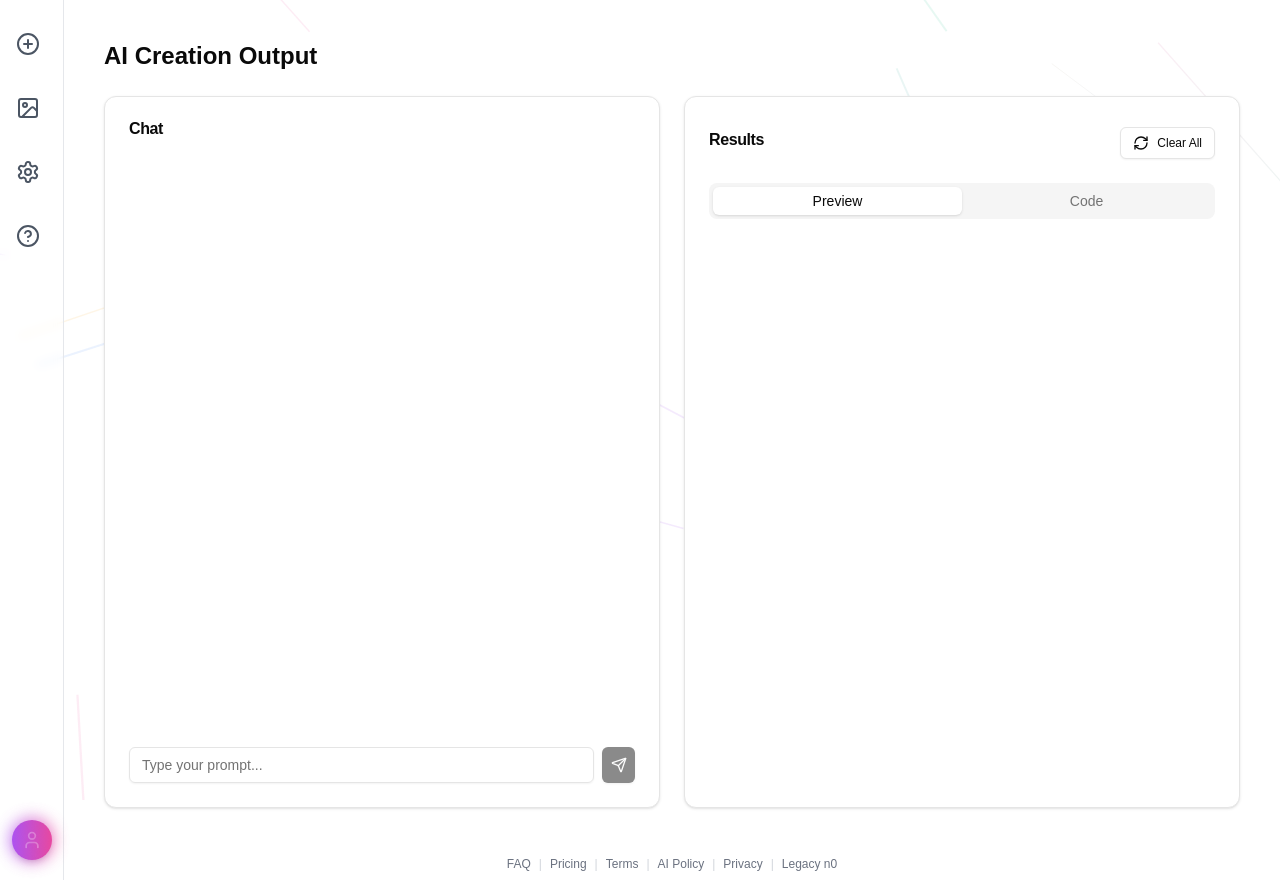
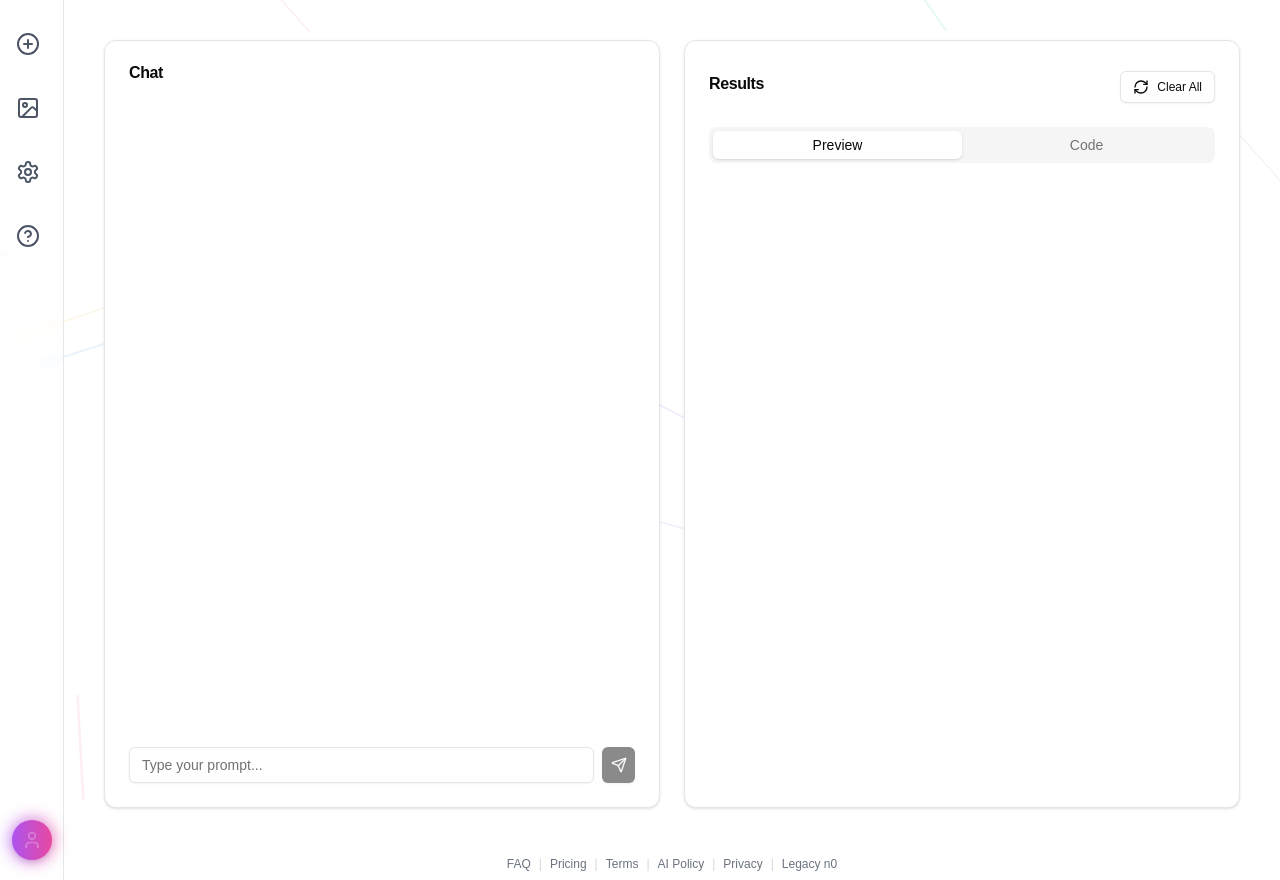
Before and after one commit to Morojc/N0.DEV, a Next.js app: page /ai-creation-output in a window 1280 px wide. Built offline with nearby package versions, Linux system fonts and the light colour scheme.

Commit message:
Remove the ai creation page header title.

```diff
--- a/app/ai-creation-output/page.tsx
+++ b/app/ai-creation-output/page.tsx
@@ -75,7 +75,6 @@ export default function AICreationOutput() {
   return (
     <Layout hideHeader>
       <div className="container mx-auto p-4 h-screen flex flex-col">
-        <h1 className="text-2xl font-bold mb-6">AI Creation Output</h1>
         <div className="grid gap-6 md:grid-cols-2 flex-grow">
           <Card className="flex flex-col">
             <CardHeader>
```
